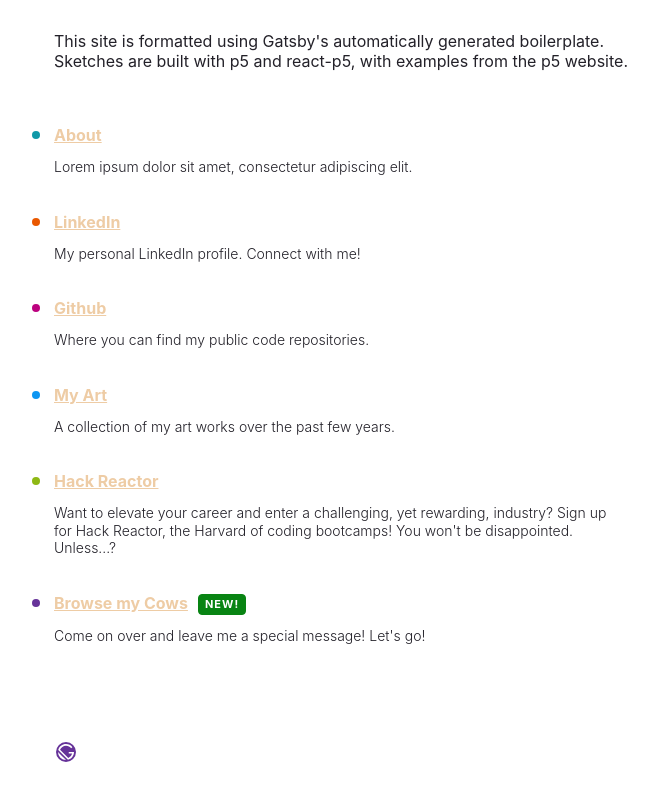
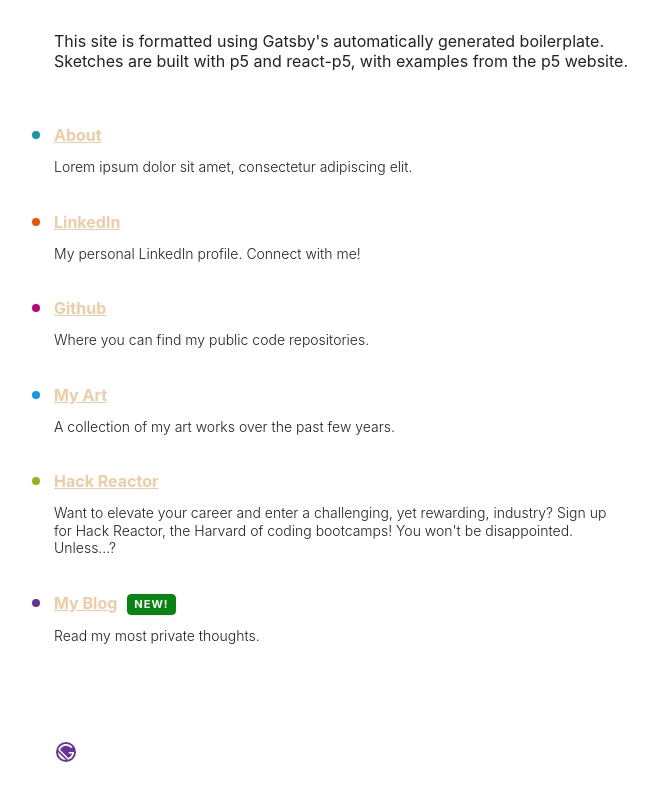
Before and after one commit to Darumin/milky-way, a Gatsby site: page / in a window 1280 px wide. Shown: the part 326-1126 px from the top of the page, without its empty margins (50-708 px from the left). Built offline with nearby package versions, Linux system fonts and the light colour scheme; Gatsby itself is replaced by a stand-in of ours.

Commit message:
Some route changes.

```diff
--- a/src/pages/index.js
+++ b/src/pages/index.js
@@ -108,11 +108,11 @@
     color: "#8EB814",
   },
   {
-    text: "Browse my Cows",
+    text: "My Blog",
     url: "/cows",
     badge: true,
     description:
-      "Come on over and leave me a special message! Let's go!",
+      "Read my most private thoughts.",
     color: "#663399",
   },
 ]
```
